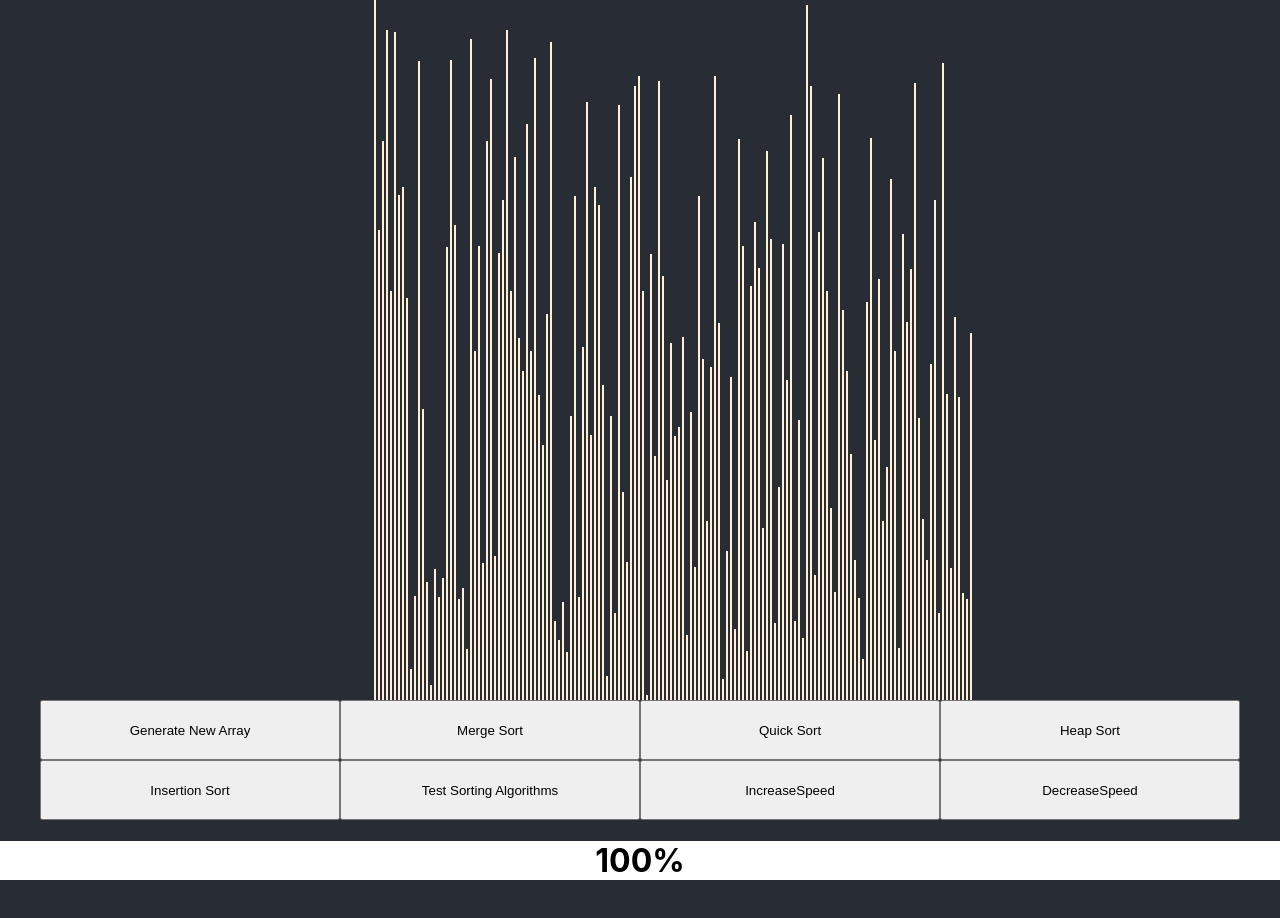
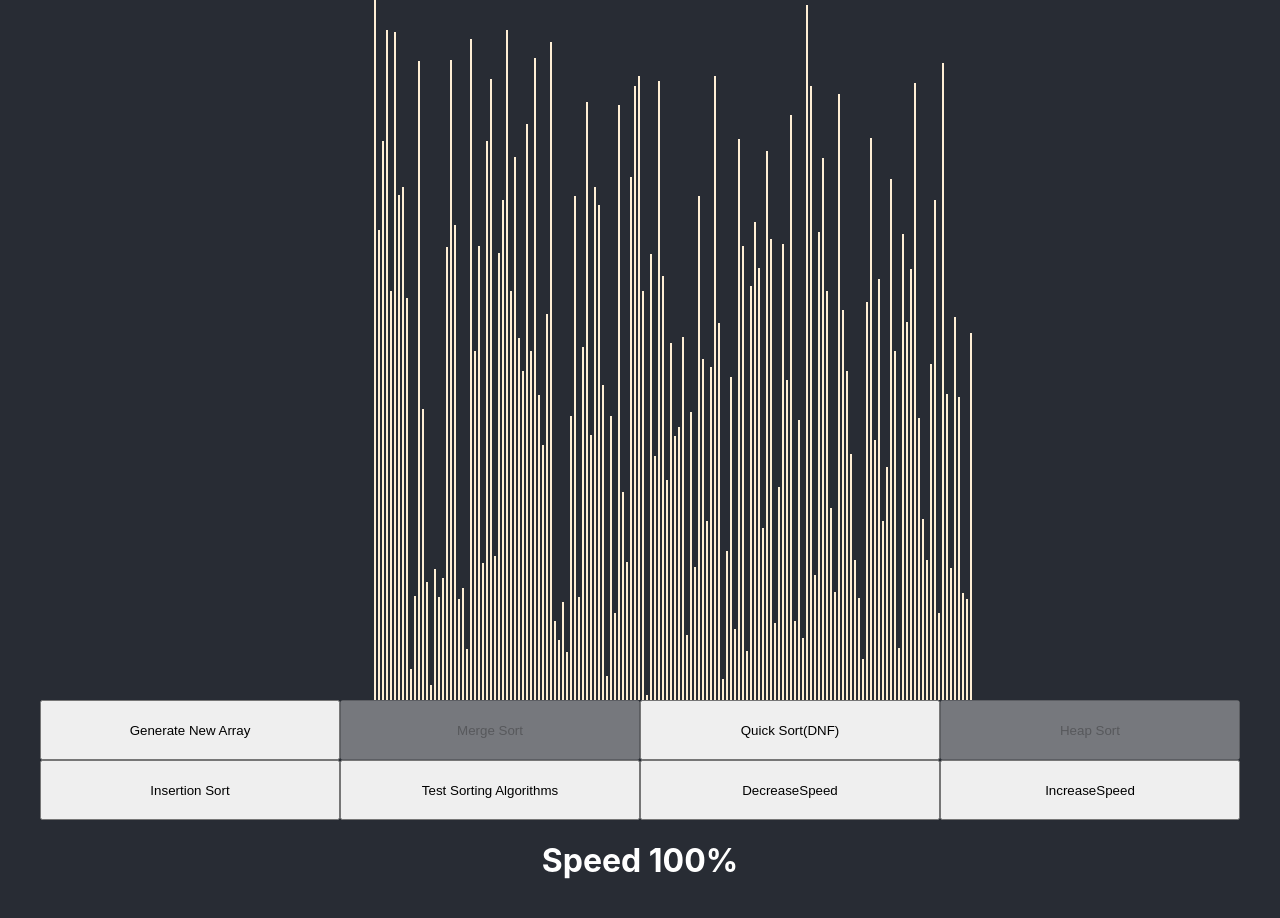
Before and after one commit to boosungjung/Sorting-Visualizer, a React (Create React App) app: page / in a window 1280 px wide. Shown: the top 918 px of the page. Built offline with nearby package versions, Linux system fonts and the light colour scheme.

Commit message:
speed changer added and updated state

```diff
--- a/src/SortingVisualizer/SortingVisualizer.jsx
+++ b/src/SortingVisualizer/SortingVisualizer.jsx
@@ -8,6 +8,8 @@ import playTone from "../tones/simpleTones";
 
 const MAX_NUM = 700;
 const MIN_NUM = 5;
+const SPEED_MIN = 0;
+const SPEED_MAX = 1.9;
 
 
 let SCREEN_WIDTH = (window.screen.width - 200) / 4; // 200px padding, 4px for margin and array bar width
@@ -53,7 +55,7 @@ export default class SortingVisualizer extends React.Component {
     }
 
     insertionSort(){
-        updateAnimation(insertionSort(this.state.array))(this.state.speed/10);
+        updateAnimation(insertionSort(this.state.array))(this.state.speed/10); // /10 because insertion sort is so slow
     }
 
     testAlgorithms(){
@@ -80,13 +82,17 @@ export default class SortingVisualizer extends React.Component {
 
     changeSpeed = (speed) =>{
         const speedElem = document.getElementById('speed');
-        console.log(this.state.speed + speed)
-        if (this.state.speed + speed > 0.1 && this.state.speed < 1.9) {
+        const finalSpeed = Math.round((this.state.speed + speed)*100)/100
+        console.log(finalSpeed)
+
+        if (finalSpeed > SPEED_MIN && this.state.speed < SPEED_MAX) {
             this.state.speed += speed
-            speedElem.innerHTML = Math.ceil((1 - this.state.speed) * 100 + 100) + "%";
+            speedElem.innerHTML = "Speed " + Math.round((1 - this.state.speed) * 100 + 100) + "%";
         }else{
-            speedElem.innerHTML = "LIMIT REACHED";
             this.state.speed = 1
+
+            speedElem.innerHTML = "Speed " + Math.round((1 - this.state.speed) * 100 + 100) + "%";
+
         }
     }
 
@@ -108,14 +114,15 @@ export default class SortingVisualizer extends React.Component {
                 </div>
                 <div className={"button-container"}>
                     <button className="button" id = "btnReset" onClick={() => this.resetArray()}>Generate New Array</button>
-                    <button className="button" id = "btnMergeSort" onClick={() => this.mergeSort()}>Merge Sort</button>
-                    <button className="button" id = "btnQuickSort" onClick={() => this.quickSort()}>Quick Sort</button>
-                    <button className="button" id = "btnHeapSort" onClick={() => this.heapSort()}>Heap Sort</button>
+                    <button className="button" disabled={true} id = "btnMergeSort" onClick={() => this.mergeSort()}>Merge Sort</button>
+                    <button className="button" id = "btnQuickSort" onClick={() => this.quickSort()}>Quick Sort(DNF)</button>
+                    <button className="button" disabled={true} id = "btnHeapSort" onClick={() => this.heapSort()}>Heap Sort</button>
                     <button className="button" id = "btnInsertionSort" onClick={() => this.insertionSort()}>Insertion Sort</button>
                     <button className="button" id = "btnTestAlgorithms" onClick={() => this.testAlgorithms()}>Test Sorting Algorithms</button>
+                    <button className="button" id = "btnDecreaseSpeed" onClick={() => this.decreaseSpeed()}>DecreaseSpeed</button>
+
                     <button className="button" id = "btnIncreaseSpeed" onClick={() => this.increaseSpeed()}>IncreaseSpeed</button>
-                    <button className="button" id = "btnDecreaseSpeed" onClick={() => this.decreaseSpeed()}>DecreaseSpeed</button>
-                    <h1 id="speed" style={{backgroundColor: "white"}}>{this.state.speed*100}%</h1>
+                    <h1 id="speed" style={{color: "white"}}>Speed {this.state.speed*100}%</h1>
                 </div>
             </div>
         )
```
